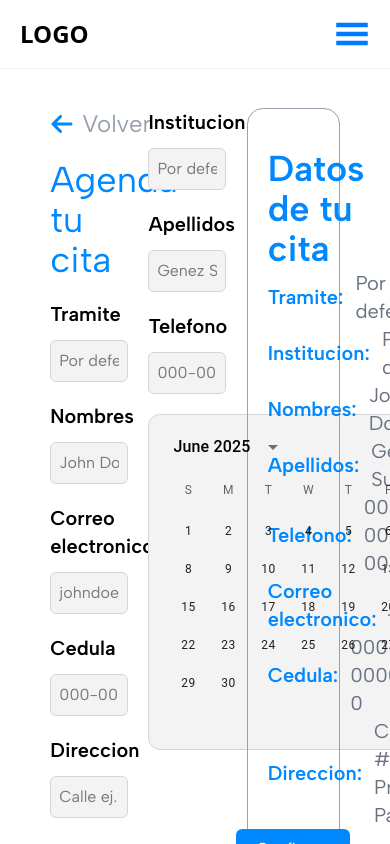
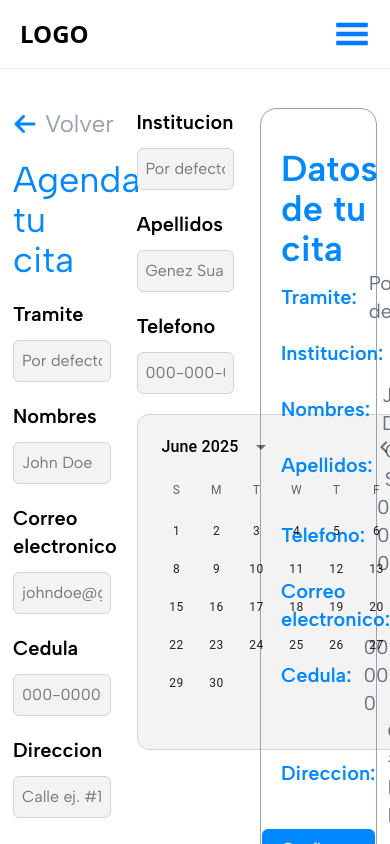
Before and after one commit to Urpirio/s-gob-2025, a Next.js app: page /AgendarCita in a window 390 px wide. Shown: the top 844 px of the page. Built offline with nearby package versions, Linux system fonts and the light colour scheme.

Commit message:
Se agrego la responsividad

```diff
--- a/components/components - AgendarCita/components/Section - formulario.jsx
+++ b/components/components - AgendarCita/components/Section - formulario.jsx
@@ -9,7 +9,7 @@ const albert_Sans = Albert_Sans({
 
 export default function SectionFormulario() {
   return (
-    <section className={`flex justify-around p-10 ${albert_Sans.className}`}>
+    <section className={`flex justify-around md:p-10 py-10 md:py-10 flex-wrap ${albert_Sans.className}`}>
             <FormPart2/>
             <FormPart1/>
             <FormPart3/>
```
